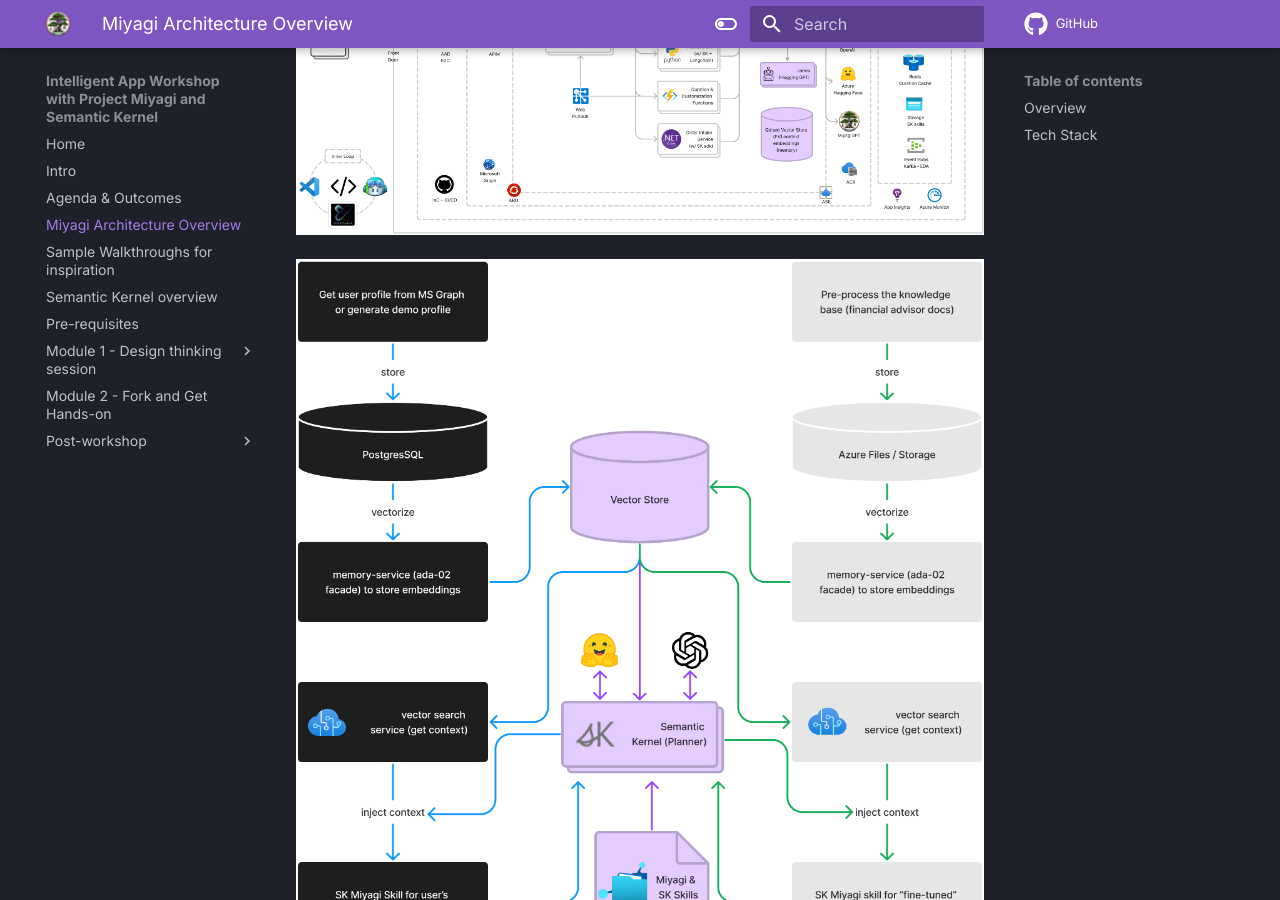
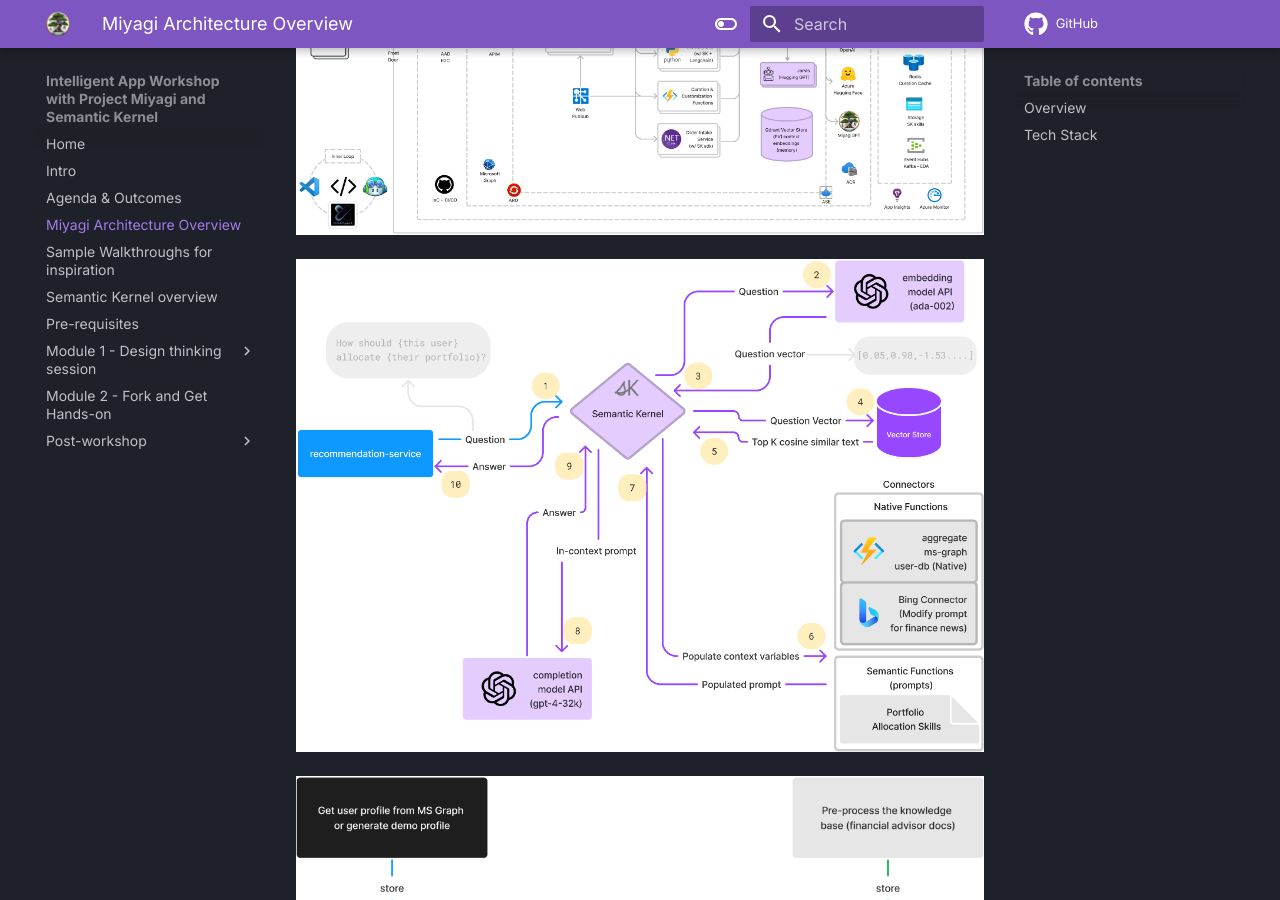
Before and after one commit to Azure/intelligent-app-workshop, an MkDocs documentation site: the page built from docs/wksp/00-intro/architecture-overview.md, in a window 1280 px wide and 900 px high, scrolled down 406 px. Built offline with MkDocs 1.6.1 and Material for MkDocs 9.7.7, drawn with Linux system fonts in a browser that asks for light colours; comment, search, counter and statistics services are not loaded.

Commit message:
add sk memory orchestration

```diff
--- a/docs/wksp/00-intro/architecture-overview.md
+++ b/docs/wksp/00-intro/architecture-overview.md
@@ -8,7 +8,12 @@ Polyglot, AI-Infused Microservices Architecture with Event-Driven Backend
 ![architecture](../../assets/images/wip-azure.png)
 
 
+![sk-orchestration](../../assets/images/sk-memory-orchestration.png)
+
+
 ![embeddings](../../assets/images/embeddings.png)
+
+
 
 ## Overview
 
```
Also changed, not shown: docs/assets/images/embeddings.png, docs/assets/images/sk-memory-orchestration.png (added).
